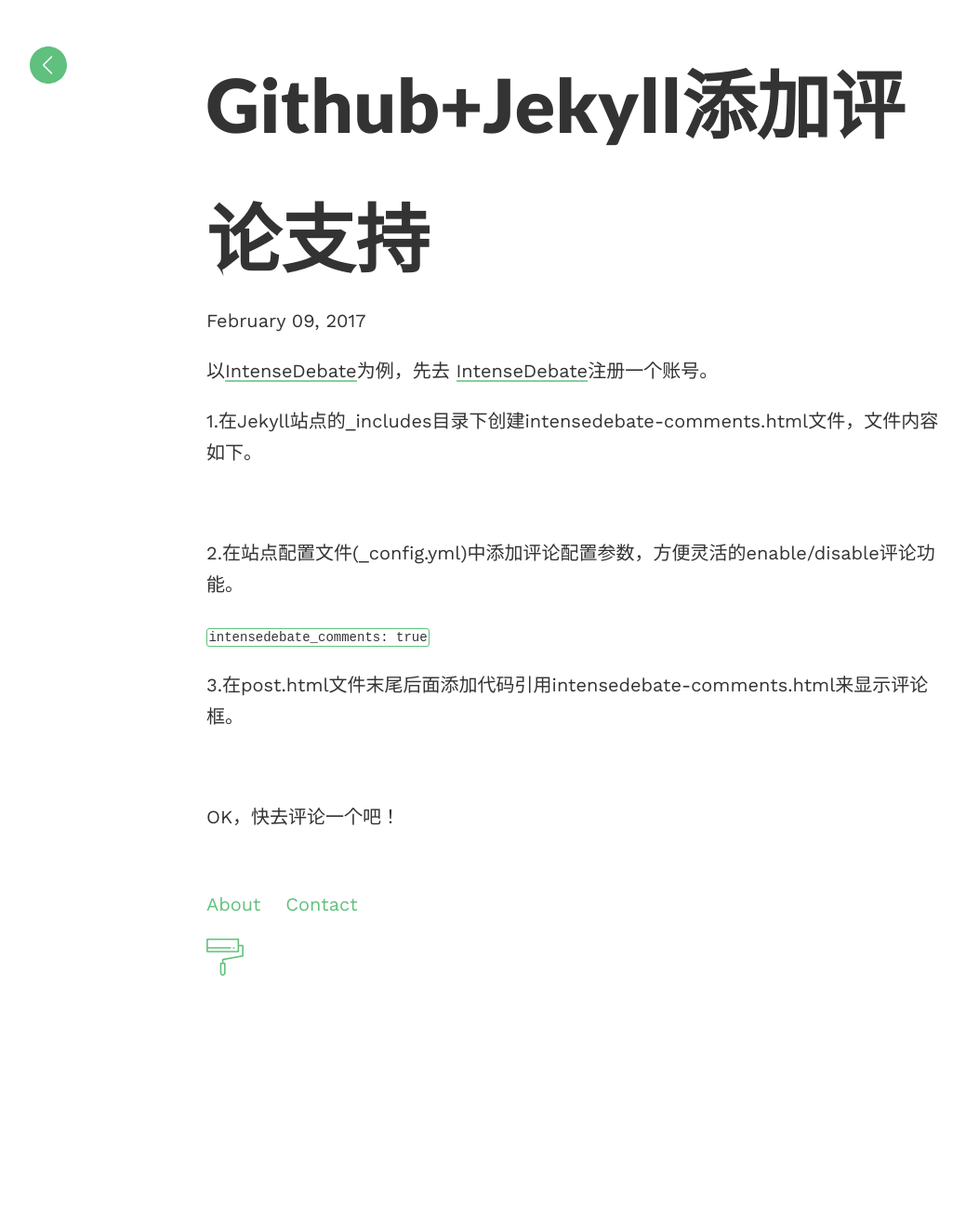
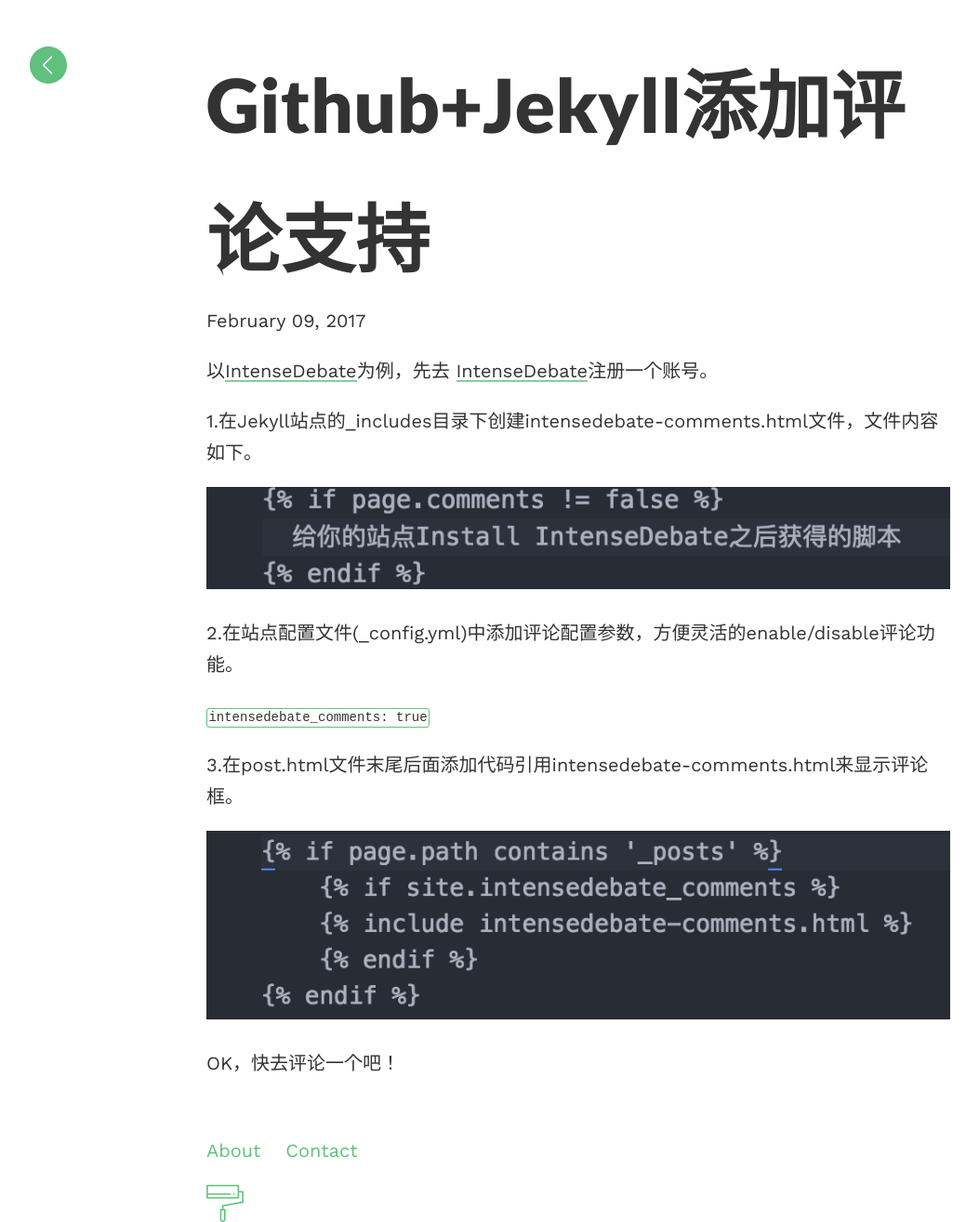
Before and after one commit to thousandsNight/thousandsNight.github.io, a Jekyll site: the page built from _posts/2017-02-09-Github+Jekyll添加评论支持.md, in a window 1280 px wide. Shown: the whole page at 93% size, without its empty margins (18-1071 px from the left). Built offline with Jekyll 4.4.1, drawn with Linux system fonts in a browser that asks for light colours; our own code applies the rules of GitHub Pages for plain Markdown files; comment, search, counter and statistics services are not loaded; before the commit the page ends 1050 px from its top, so only the background shows below that.

```diff
--- a/_posts/2017-02-09-Github+Jekyll添加评论支持.md
+++ b/_posts/2017-02-09-Github+Jekyll添加评论支持.md
@@ -2,7 +2,7 @@
 
 1.在Jekyll站点的_includes目录下创建intensedebate-comments.html文件，文件内容如下。
 
-![](images/QQ20170209-162604@2x.png)
+![](/images/QQ20170209-162604@2x.png)
 
 2.在站点配置文件(_config.yml)中添加评论配置参数，方便灵活的enable/disable评论功能。
 
@@ -10,6 +10,6 @@
 
 3.在post.html文件末尾后面添加代码引用intensedebate-comments.html来显示评论框。
 
-![](images/QQ20170209-162436@2x.png)
+![](/images/QQ20170209-162436@2x.png)
 
 OK，快去评论一个吧！
```
